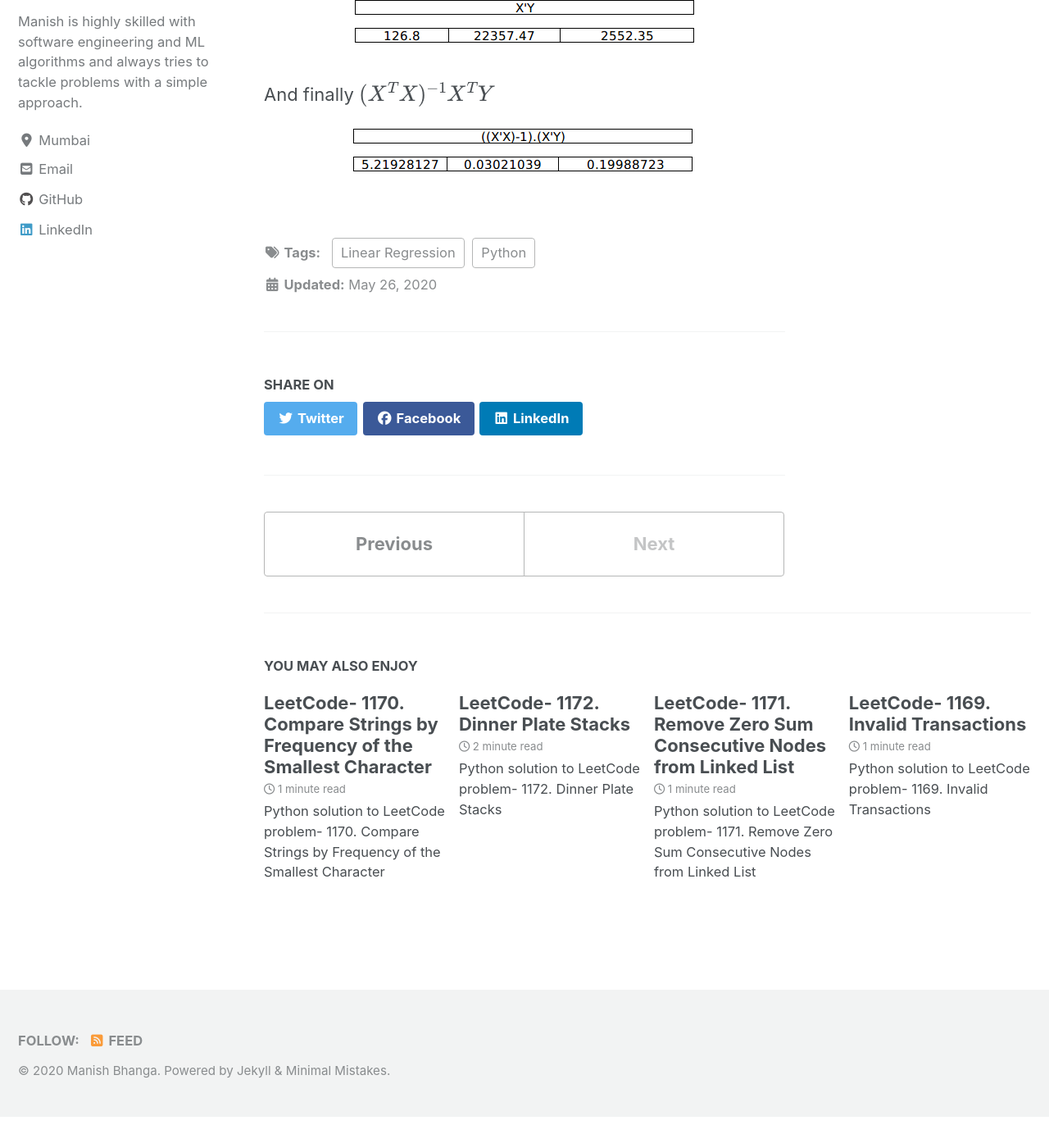
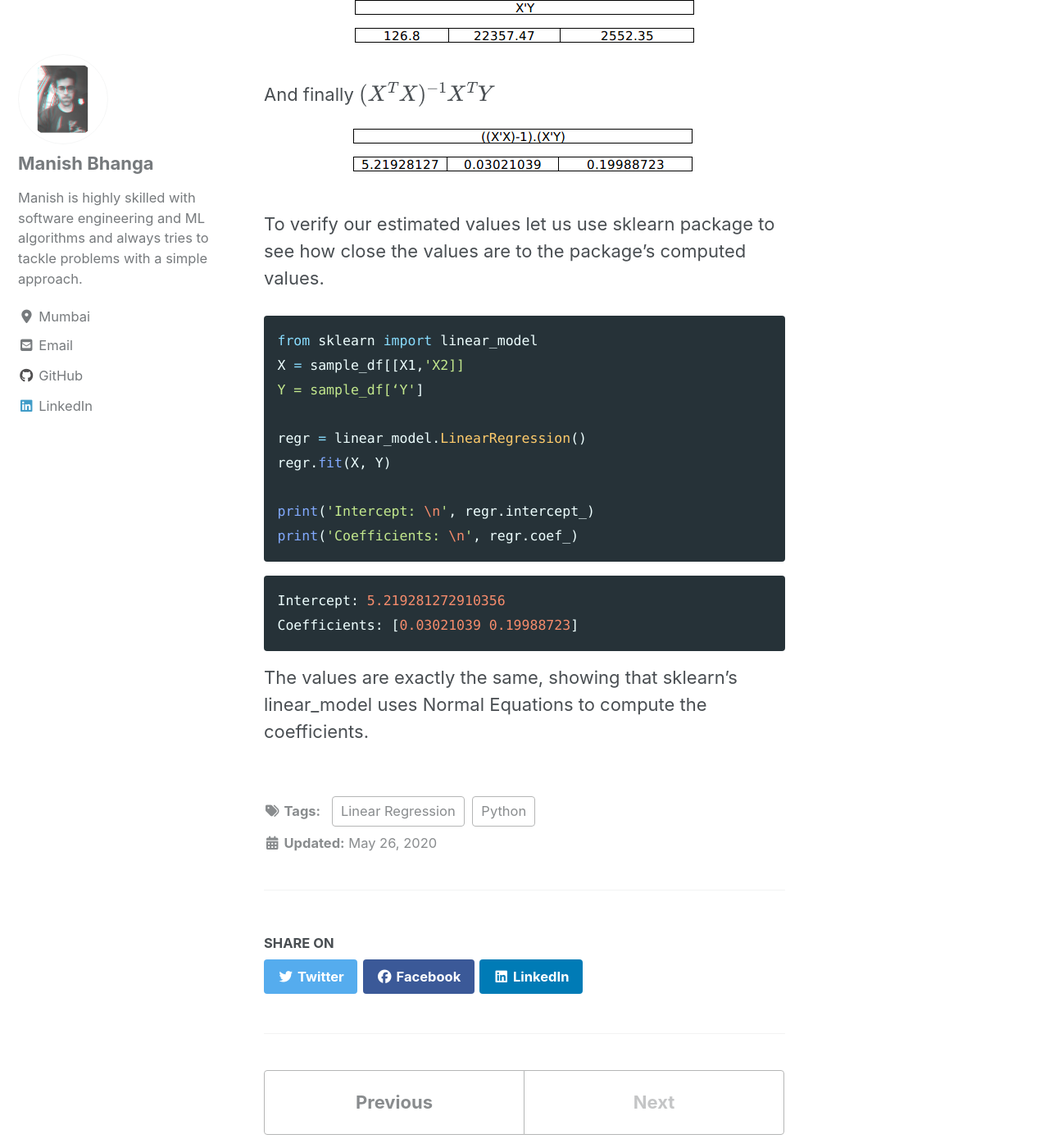
Before and after one commit to bhanga-manish/bhanga.github.io, a Jekyll site: the page built from _posts/2020-05-26-Calculating Multiple Linear Regression Parameters.md, in a window 1280 px wide and 1400 px high, scrolled down 3899 px. Shown: the whole window at 82% size. Built offline with Jekyll 4.4.1, drawn with Linux system fonts in a browser that asks for light colours; cached includes are drawn as plain includes; nearby versions of some CDN libraries; formulas are drawn with MathJax 3; before the commit the page ends 5261 px from its top, so only the background shows below that.

Commit message:
Added code

````diff
--- a/_posts/2020-05-26-Calculating Multiple Linear Regression Parameters.md
+++ b/_posts/2020-05-26-Calculating Multiple Linear Regression Parameters.md
@@ -68,3 +68,24 @@ Dot product of $X^TX$ & Y
 
 And finally $(X^TX)^{-1} X^TY$
 <img style="display: block; margin: auto;" src="{{ site.url }}{{ site.baseurl }}/images/MLR/final.png" alt="Estimated params">
+
+To verify our estimated values let us use sklearn package to see how close the values are to the package's computed values.
+
+```python
+from sklearn import linear_model
+X = sample_df[[X1,'X2]]
+Y = sample_df[‘Y']
+
+regr = linear_model.LinearRegression()
+regr.fit(X, Y)
+
+print('Intercept: \n', regr.intercept_)
+print('Coefficients: \n', regr.coef_)
+```
+
+```python
+Intercept: 5.219281272910356
+Coefficients: [0.03021039 0.19988723]
+```
+
+The values are exactly the same, showing that sklearn’s linear_model uses Normal Equations to compute the coefficients.
````
